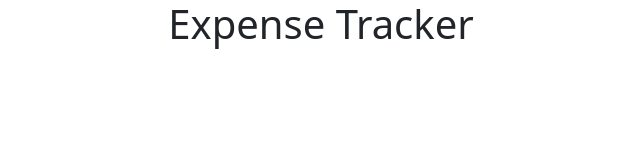
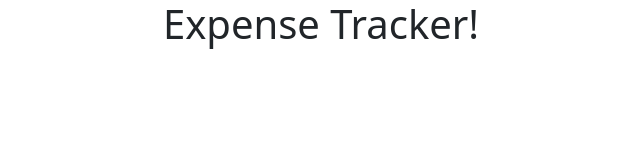
Before and after one commit to rosujedanad/Expense-Tracker, a React (Create React App) app: page / in a window 1280 px wide. Shown: the top 160 px of the page, without its empty margins (319-959 px from the left). Built offline with nearby package versions, Linux system fonts and the light colour scheme.

Commit message:
changed text

```diff
--- a/src/App.js
+++ b/src/App.js
@@ -3,7 +3,7 @@ import React from 'react'
 function App() {
   return (
     <div className="container-fluid">
-      <h1 className="text-center">Expense Tracker</h1>
+      <h1 className="text-center">Expense Tracker!</h1>
     </div>
   )
 }
```
